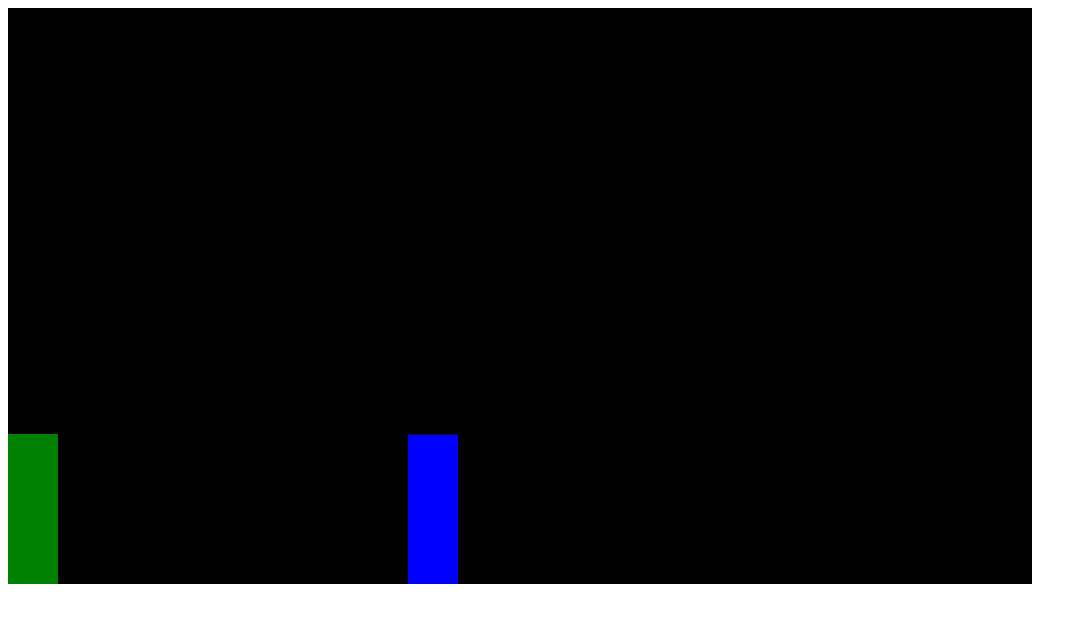
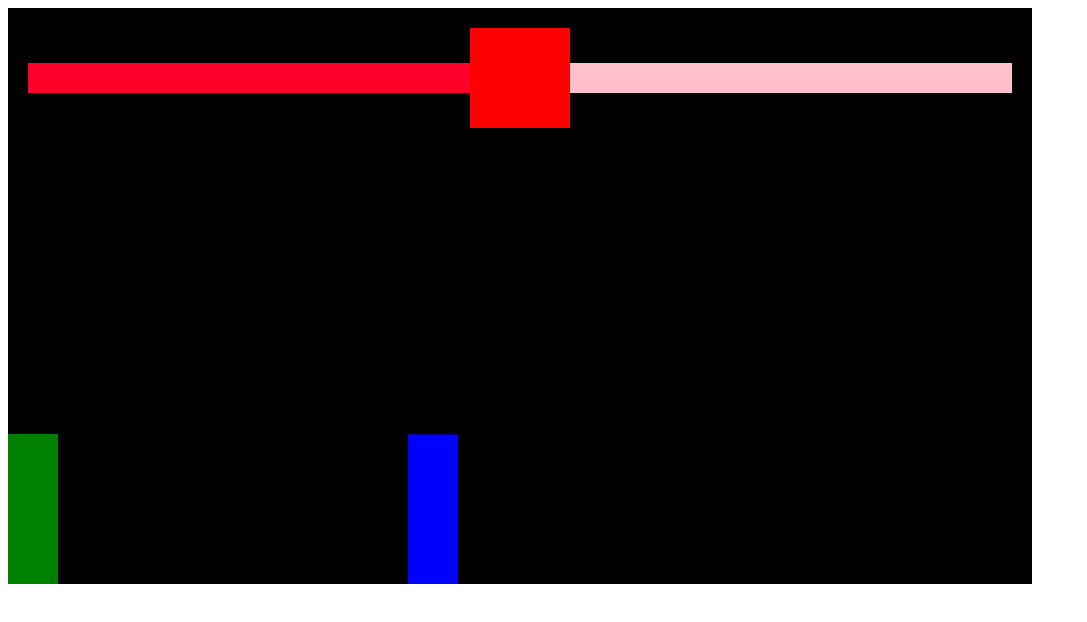
Before and after one commit to PurplishCode/fighting_game-beta, a plain HTML site: page index.html in a window 1280 px wide. Shown: the whole page, without its empty margins (0-1087 px from the left). Drawn offline with Linux system fonts and the light colour scheme.

Commit message:
Health bar (HTML)

```diff
--- a/index.html
+++ b/index.html
@@ -4,9 +4,39 @@
     <meta charset="UTF-8">
     <meta name="viewport" content="width=device-width, initial-scale=1.0">
     <title>Fighting Game</title>
+
+<style>
+    * {
+        box-sizing: border-box;
+    }
+</style>
 </head>
 <body>
+    <!-- Parent Container -->
+<div style="position: relative; display:inline-block">
+
+    <!-- Child Contained children-->
+    <div style="position: absolute; display:flex; width:100%; align-items:center;padding:20px;display:flex;justify-content:end;">
+     <!-- Player's healthbar -->
+     <div style="position:relative;width:100%; height: 30px;">
+        <div style="background-color: rgb(97, 216, 0); height:30px"></div>
+      <div style="position: absolute; top:0;bottom:0;right:0;width:100%; background-color:rgb(255, 0, 43);" id="playerHealth"></div>
+      </div>
+      <!-- Timer -->
+        <div style="background-color:red; width:100px; height:100px;flex-shrink:0; "></div>
+
+      <!-- Enemey healthbar -->
+
+      <div style="position:relative;width:100%; height: 30px;">
+        <div style="background-color: blue; height:30px"></div>
+      <div style="position: absolute; top:0;bottom:0;right:0;left:0; background-color:pink; " id="enemyHealth"></div>
+      </div>
+
+    </div>
     <canvas></canvas>
+</div>
+
+
     <script src="index.js"></script>
 </body>
 </html>
```
